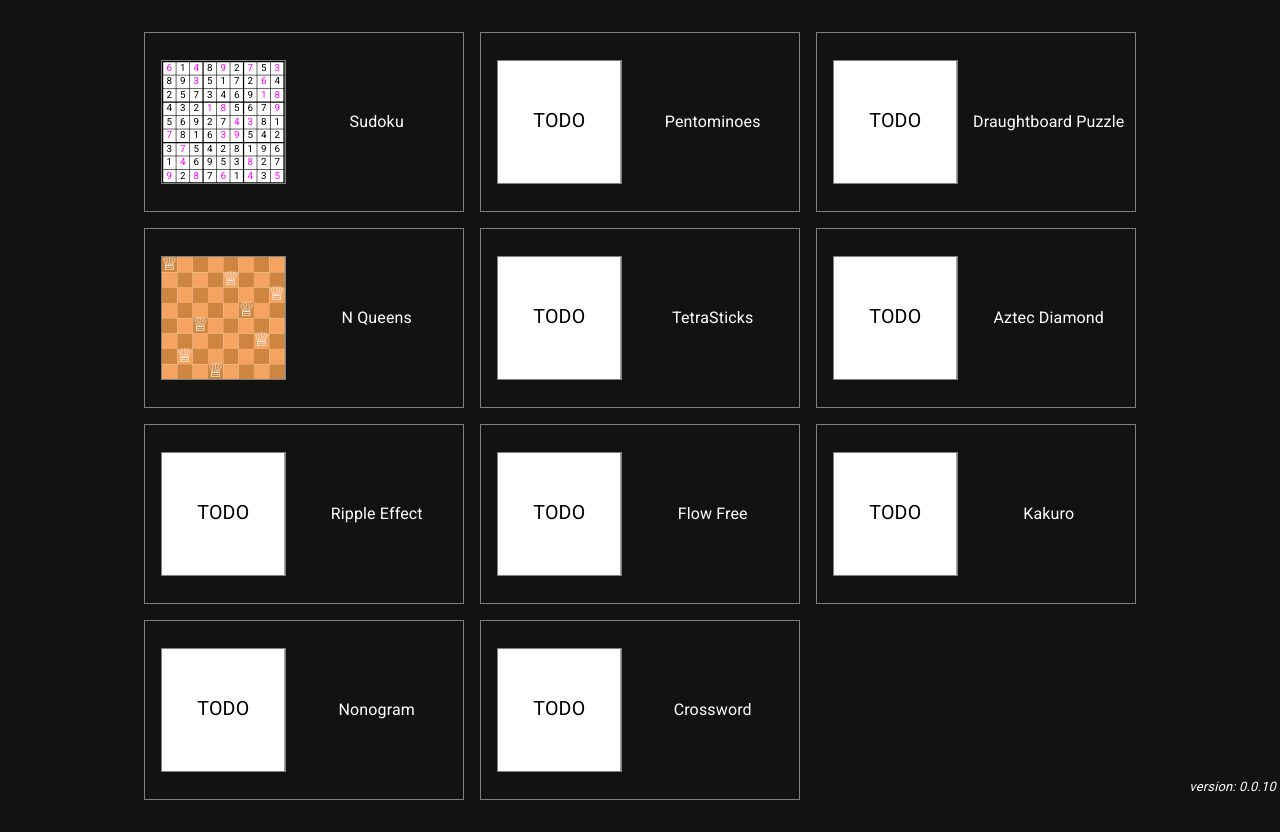
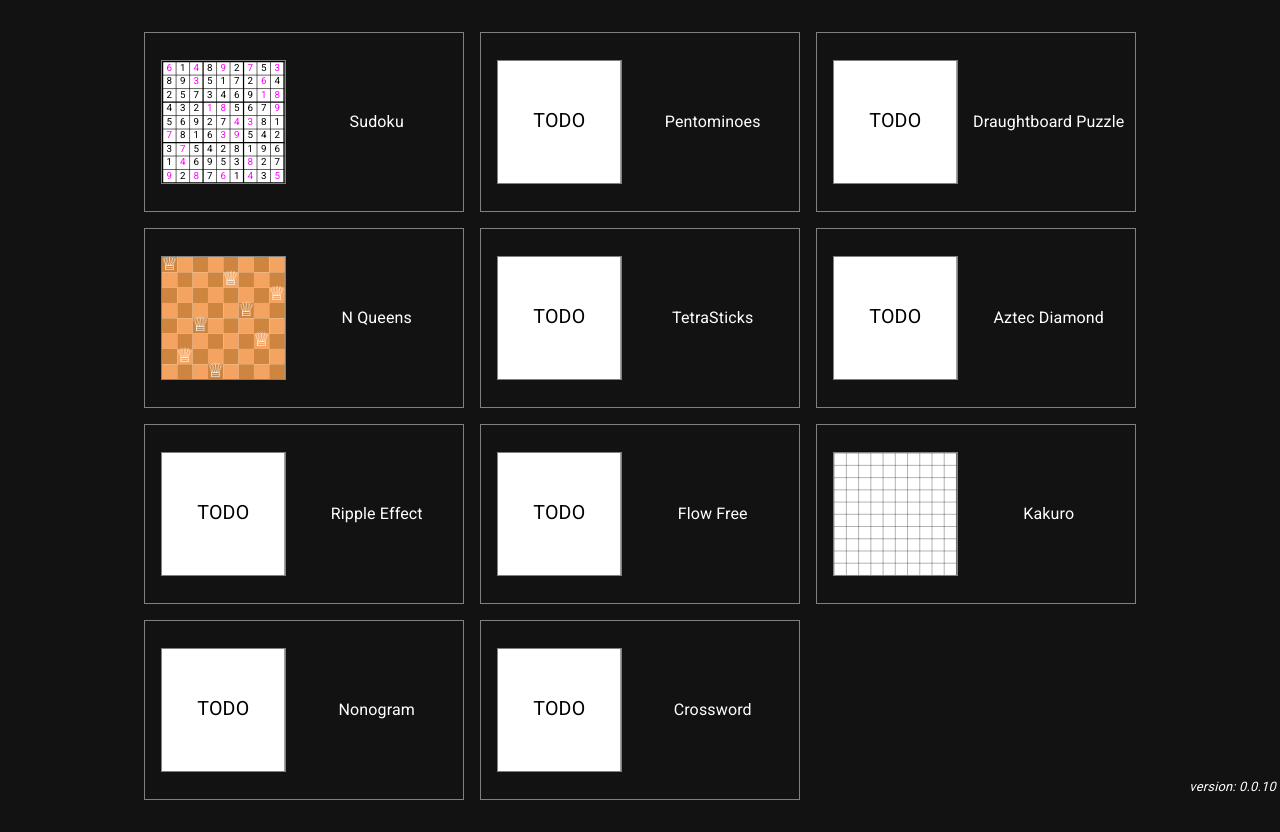
Before and after one commit to taylorjg/dlxlib-demos, a React (Create React App) app: page /#/ in a window 1280 px wide. Built offline with nearby package versions, Linux system fonts and the light colour scheme; a web font is replaced by a local one.

Commit message:
Make a start on Kakuro

```diff
--- a/src/app.tsx
+++ b/src/app.tsx
@@ -8,6 +8,7 @@ import {
 
 import * as Sudoku from "demos/sudoku"
 import * as NQueens from "demos/n-queens"
+import * as Kakuro from "demos/kakuro"
 import { PlaceholderDrawing } from "pages/demo-page/placeholder-drawing"
 import { HomePage } from "pages/home-page"
 import { DemoPage } from "pages/demo-page"
@@ -45,6 +46,13 @@ export const App = () => {
                 Drawing={NQueens.NQueensDrawing}
               />
             </Route>
+            <Route path="/demo/kakuro" exact>
+              <DemoPage
+                shortName="kakuro"
+                puzzle={Kakuro.fakePuzzle}
+                Drawing={Kakuro.KakuroDrawing}
+              />
+            </Route>
             <Route path="/demo/:shortName" exact>
               <DemoPage
                 puzzle={{}}
--- a/src/available-demos.ts
+++ b/src/available-demos.ts
@@ -1,6 +1,7 @@
 import { AvailableDemo } from "types";
 import * as Sudoku from "demos/sudoku"
 import * as NQueens from "demos/n-queens"
+import * as Kakuro from "demos/kakuro"
 import { PlaceholderThumbnail } from "pages/demo-page/placeholder-drawing"
 
 const demoNames = [
@@ -20,6 +21,7 @@ const demoNames = [
 const thumbnailMap = new Map<string, React.FC>([
   ["sudoku", Sudoku.SudokuThumbnail],
   ["n-queens", NQueens.NQueensThumbnail],
+  ["kakuro", Kakuro.KakuroThumbnail]
 ])
 
 const makeShortName = (name: string): string => name.toLowerCase().replace(/\s/g, "-")
--- /dev/null
+++ b/src/demos/kakuro/drawing.tsx
@@ -0,0 +1,62 @@
+import { Coords, DrawingProps } from "types"
+import { range } from "utils"
+import { KakuroInternalRow } from "./internal-row"
+import { Puzzle } from "./puzzle"
+
+const VIEWBOX_WIDTH = 100
+const VIEWBOX_HEIGHT = 100
+const GRID_LINE_FULL_THICKNESS = 1 / 4
+const GRID_LINE_HALF_THICKNESS = GRID_LINE_FULL_THICKNESS / 2
+const GRID_LINE_COLOUR = "black"
+const SQUARE_WIDTH = (VIEWBOX_WIDTH - GRID_LINE_FULL_THICKNESS) / 10
+const SQUARE_HEIGHT = (VIEWBOX_HEIGHT - GRID_LINE_FULL_THICKNESS) / 10
+
+const calculateX = (col: number) => col * SQUARE_WIDTH + GRID_LINE_HALF_THICKNESS
+const calculateY = (row: number) => row * SQUARE_HEIGHT + GRID_LINE_HALF_THICKNESS
+
+export const KakuroDrawing: React.FC<DrawingProps<Puzzle, KakuroInternalRow>> = ({ puzzle, solutionInternalRows }) => {
+
+  const renderHorizontalGridLines = (): JSX.Element[] => {
+    const rows = range(10 + 1)
+    return rows.map(row => {
+      const y = calculateY(row)
+      return (
+        <line
+          key={`horizontal-grid-line-${row}`}
+          x1={0}
+          y1={y}
+          x2={VIEWBOX_WIDTH}
+          y2={y}
+          strokeWidth={GRID_LINE_FULL_THICKNESS}
+          stroke={GRID_LINE_COLOUR}
+        />
+      )
+    })
+  }
+
+  const renderVerticalGridLines = (): JSX.Element[] => {
+    const cols = range(10 + 1)
+    return cols.map(col => {
+      const x = calculateX(col)
+      return (
+        <line
+          key={`vertical-grid-line-${col}`}
+          x1={x}
+          y1={0}
+          x2={x}
+          y2={VIEWBOX_HEIGHT}
+          strokeWidth={GRID_LINE_FULL_THICKNESS}
+          stroke={GRID_LINE_COLOUR}
+        />
+      )
+    })
+  }
+
+  return (
+    <svg viewBox={`0 0 ${VIEWBOX_WIDTH} ${VIEWBOX_HEIGHT}`}>
+      <rect x={0} y={0} width={VIEWBOX_WIDTH} height={VIEWBOX_HEIGHT} fill="white" />
+      {renderHorizontalGridLines()}
+      {renderVerticalGridLines()}
+    </svg>
+  )
+}
--- /dev/null
+++ b/src/demos/kakuro/index.ts
@@ -0,0 +1,3 @@
+export * from "./drawing"
+export * from "./internal-row"
+export * from "./thumbnail"
--- /dev/null
+++ b/src/demos/kakuro/internal-row.ts
@@ -0,0 +1,8 @@
+import { Run } from "./run"
+import { Puzzle } from "./puzzle"
+
+export type KakuroInternalRow = {
+  puzzle: Puzzle,
+  run: Run,
+  values: number[]
+}
--- /dev/null
+++ b/src/demos/kakuro/puzzle.ts
@@ -0,0 +1,12 @@
+import { Coords } from "types";
+import { Clue } from "./clue";
+import { Run } from "./run";
+
+export type Puzzle = {
+  size: number,
+  blocks: Coords[],
+  clues: Clue[],
+  unknowns: Coords[],
+  horizontalRuns: Run[],
+  verticalRuns: Run[]
+}
--- /dev/null
+++ b/src/demos/kakuro/run-type.ts
@@ -0,0 +1,4 @@
+export enum RunType {
+  Horizontal,
+  Vertical
+}
--- /dev/null
+++ b/src/demos/kakuro/thumbnail.tsx
@@ -0,0 +1,15 @@
+import { KakuroDrawing } from "./drawing"
+import { Puzzle } from "./puzzle"
+
+export const fakePuzzle: Puzzle = {
+  size: 10,
+  blocks: [],
+  clues: [],
+  unknowns: [],
+  horizontalRuns: [],
+  verticalRuns: []
+}
+
+export const KakuroThumbnail = () => {
+  return <KakuroDrawing puzzle={fakePuzzle} solutionInternalRows={[]} />
+}
```
Also changed, not shown: src/demos/kakuro/clue.ts (added, +7 -0 lines), src/demos/kakuro/run.ts (added, +8 -0 lines).
